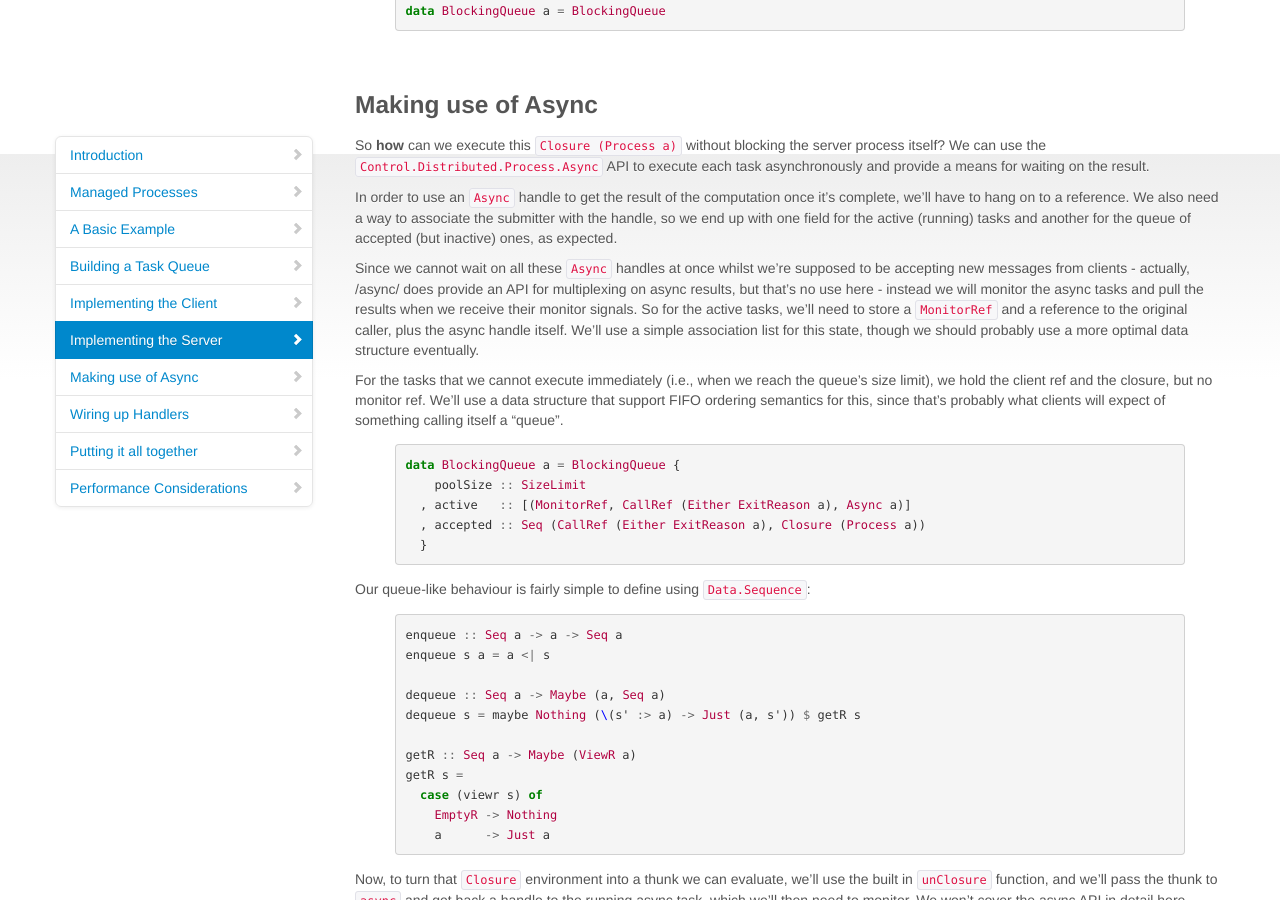
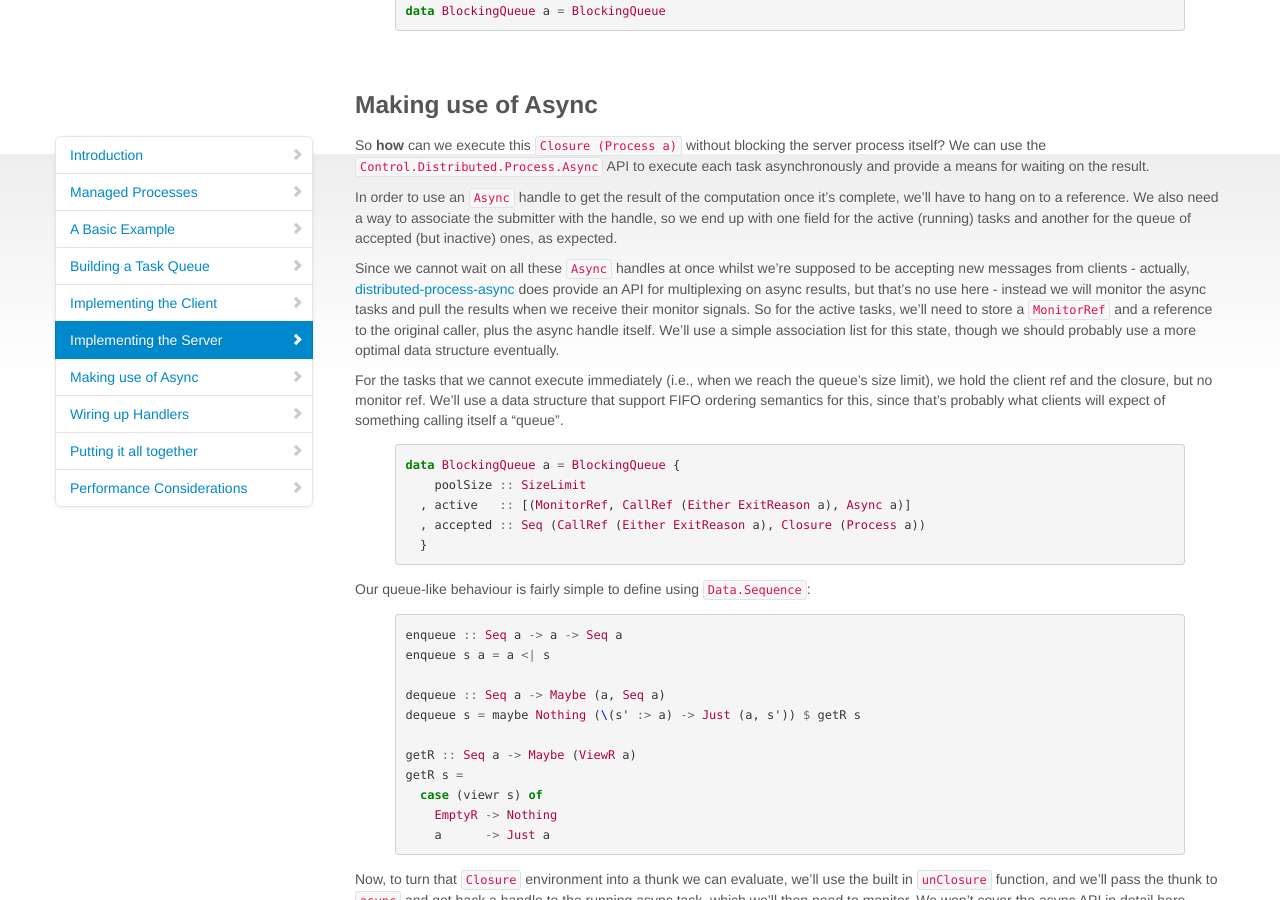
Before and after one commit to haskell-distributed/distributed-process, a Jekyll site: the page built from tutorials/4ch.md, in a window 1280 px wide and 900 px high, scrolled down 5246 px. Built offline with Jekyll 4.4.1, drawn with Linux system fonts in a browser that asks for light colours; comment, search, counter and statistics services are not loaded.

Commit message:
Fixed link for distributed-process-async

```diff
--- a/tutorials/4ch.md
+++ b/tutorials/4ch.md
@@ -351,7 +351,7 @@ submitter with the handle, so we end up with one field for the active (running)
 tasks and another for the queue of accepted (but inactive) ones, as expected.
 
 Since we cannot wait on all these `Async` handles at once whilst we're supposed to
-be accepting new messages from clients - actually, /async/ does provide an API for
+be accepting new messages from clients - actually, [distributed-process-async][6] does provide an API for
 multiplexing on async results, but that's no use here - instead we will monitor the
 async tasks and pull the results when we receive their monitor signals. So for the
 active tasks, we'll need to store a `MonitorRef` and a reference to the original
```
Also changed, not shown: other parts of tutorials/4ch.md (+1 -0 lines).
